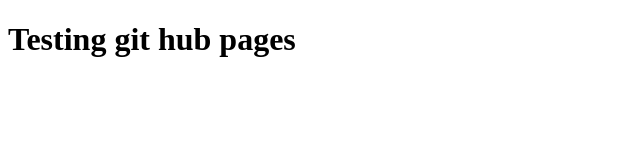
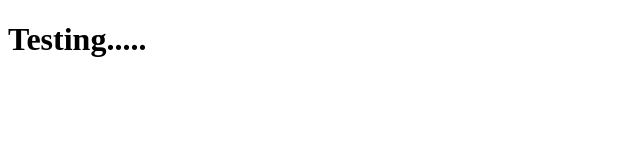
Before and after one commit to nortonlui/nortonlui.github.io, a plain HTML site: page index.html in a window 1280 px wide. Shown: the whole page, without its empty margins (0-640 px from the left). Drawn offline with Linux system fonts and the light colour scheme.

Commit message:
Another test

```diff
--- a/index.html
+++ b/index.html
@@ -9,7 +9,7 @@
 </head>
 
 <body>
-  <h1>Testing git hub pages</h1>
+  <h1>Testing.....</h1>
 
 </body>
 
```
